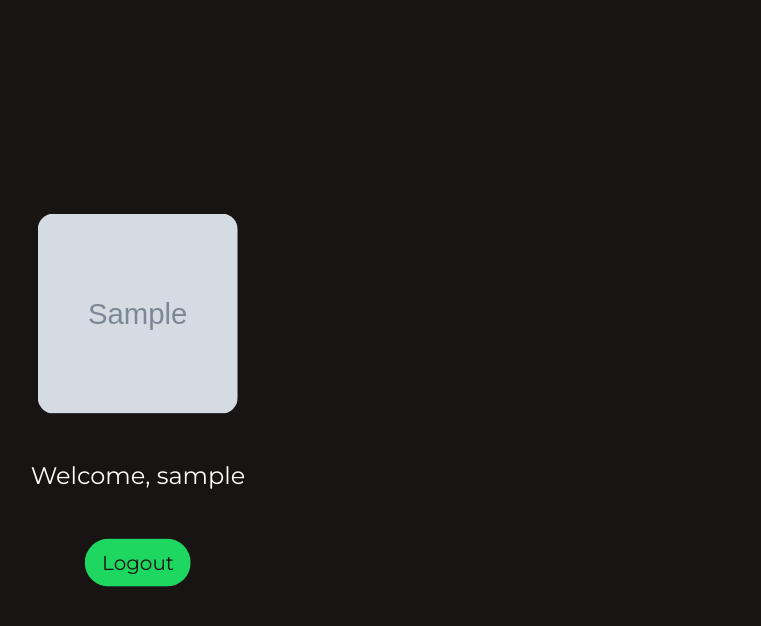
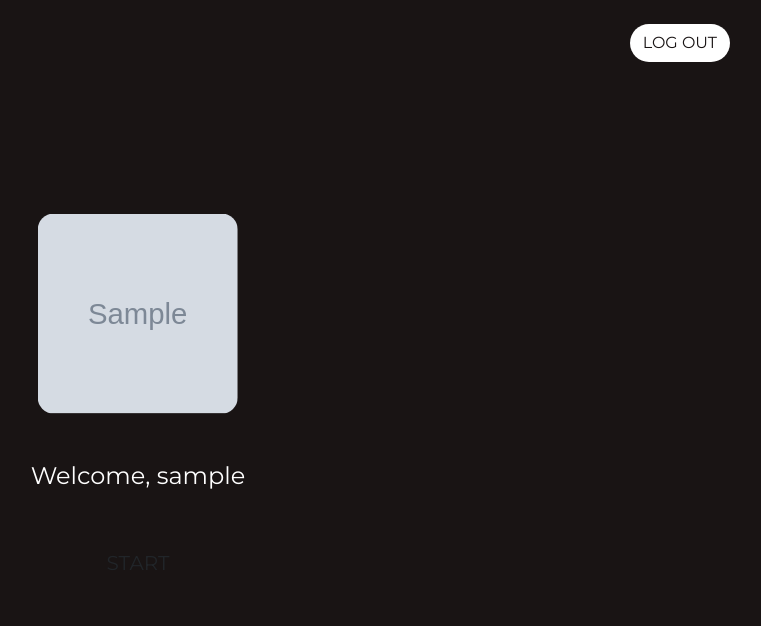
Before and after one commit to cchlin/spotify-music-recommendation, a Flask app: template templates/index.html in a window 1280 px wide. Shown: the top 626 px of the page, without its empty margins (502-1263 px from the left). Run offline with Flask 3, Linux system fonts and the light colour scheme; the template is opened without the code that fills it: most values are stand-ins (such as "Sample title", 1, 10 or a date in 2020); grey boxes marked "Sample" are stand-in pictures.

Commit message:
minor css

```diff
--- a/spotify_client.py
+++ b/spotify_client.py
@@ -8,7 +8,8 @@
 
 scope = 'user-read-private user-read-email'
 
-oauth = SpotifyOAuth(client_id=client_id,client_secret=client_secret,redirect_uri=redirect_uri,scope=scope,show_dialog=True)
+#oauth = SpotifyOAuth(client_id=client_id,client_secret=client_secret,redirect_uri=redirect_uri,scope=scope,show_dialog=True)
+oauth = SpotifyOAuth(client_id=client_id,client_secret=client_secret,redirect_uri=redirect_uri,scope=scope)
 
 # spotify client
 sp = spotipy.Spotify(oauth_manager=oauth)
--- a/static/style.css
+++ b/static/style.css
@@ -4,14 +4,27 @@
 	font-family: 'Montserrat', sans-serif;
 }
 
-.log-btn {
+.login-btn {
 	color: #191414;
 	background-color: #1ED760;
 	transition: transform 0.3s;
 }
 
-.log-btn:hover {
+.login-btn:hover {
 	color: #191414;
 	background-color: #1ED760 !important;
 	transform: scale(1.1);
 }
+
+
+.logout-btn {
+	color: #191414;
+	background-color: white;
+	transition: transform 0.3s;
+}
+
+.logout-btn:hover {
+	color: #191414;
+	background-color: white !important;
+	transform: scale(1.1);
+}
--- a/templates/index.html
+++ b/templates/index.html
@@ -1,22 +1,27 @@
 {% extends "layout.html" %}
 {% block content %}
 <div class="text-center">
-	{% if user_name is not defined %}
-		<h1 class="mb-4">Spotify Music Recommendation</h1>
-	{% endif %}
-	<div class="position-absolute top-50 start-50 translate-middle"
+	{% if user_name %}
 		<div class="container">
-			{% if user_name %}
+			<div class="position-absolute top-0 end-0 mt-4 me-5">
+				<button type="button" class="btn logout-btn rounded-pill" onclick="location.href='/logout';"><span class="btn-text">LOG OUT</span></button>
+			</div>
+			<div class="position-absolute top-50 start-50 translate-middle">
 				{% if user_image %}
-					<img class="rounded-4" style="width: 200px; height: 200px;" src="{{ user_image }}" alt="Profile pi    cture">
+					<img class="rounded-4" style="width: 200px; height: 200px;" src="{{ user_image }}" alt="Profile picture">
 				{% endif %}
 				<h4 class="my-5">Welcome, {{ user_name }}</h4>
-				<button type="button" class="btn btn-lg log-btn rounded-pill" onclick="location.href='/logout';">Logout</button>
-			{% else %}
+				<button type="button" class="btn btn-lg start-btn rounded-pill" onclick="location.href='{{ select_url }}';"><span class="btn-text">START</span></button>
+			</div>
+		</div>
+	{% else %}
+		<div class="container">
+			<h1 class="mb-4">Spotify Music Recommendation</h1>
+			<div class="position-absolute top-50 start-50 translate-middle">
 				<h4 class="my-5">Welcome! Login to use the app to generate a playlist for you</h4>
-				<button type="button" class="btn btn-lg log-btn rounded-pill" onclick="location.href='{{ auth_url }}';">Login</button>
-			{% endif %}
+				<button type="button" class="btn btn-lg login-btn rounded-pill" onclick="location.href='{{ auth_url }}';"><span class="btn-text">LOGIN</span></button>
+			</div>
 		</div>
-	</div>
+	{% endif %}
 </div>
 {% endblock %}
```
Also changed, not shown: 1 other file.
